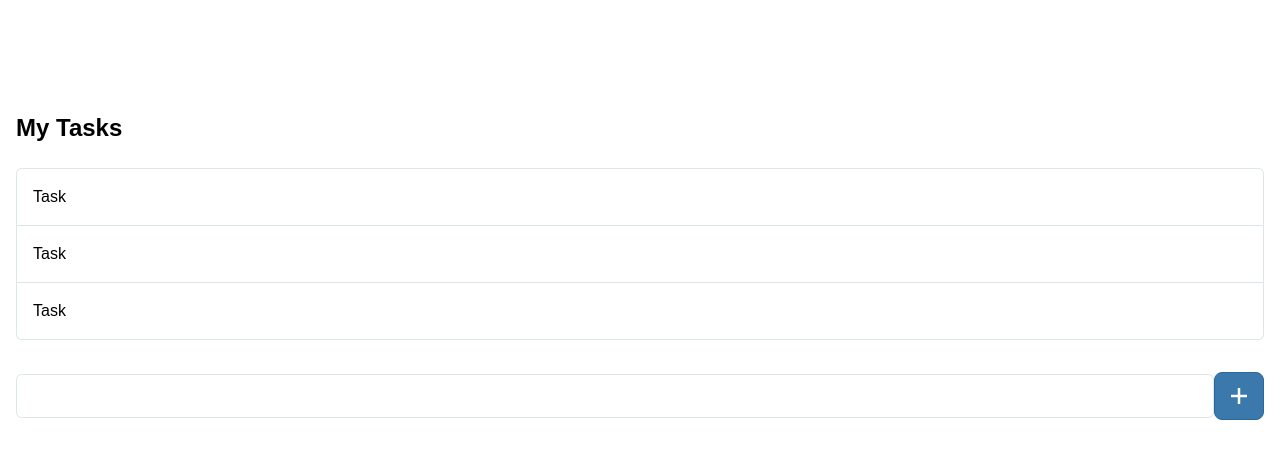
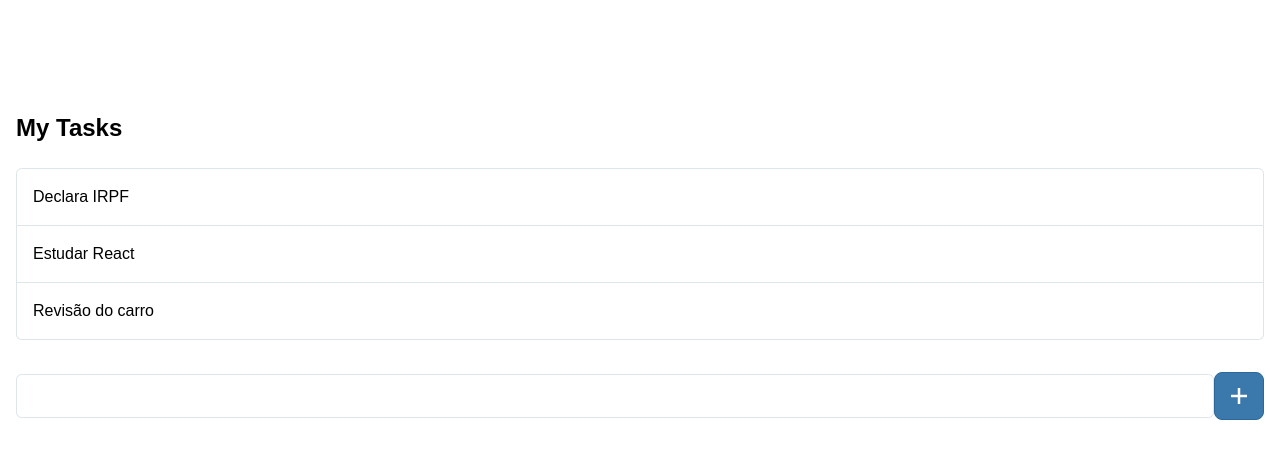
Before and after one commit to junioalmeida/puc-app-hibridas-toferrado, a React (Create React App) app: page / in a window 1280 px wide. Shown: the top 458 px of the page. Built offline with nearby package versions, Linux system fonts and the light colour scheme.

Commit message:
Change listTasks to pass task description as props

```diff
--- a/src/components/Task.js
+++ b/src/components/Task.js
@@ -3,7 +3,7 @@ import React, { Component } from 'react';
 class Task extends Component {
 
     state = {
-        content: "Task"
+        content: this.props.description
     };
 
     render() {
--- a/src/components/Tasks.js
+++ b/src/components/Tasks.js
@@ -67,7 +67,7 @@ class Tasks extends Component {
         return (
             <ul className={`list ${this.isListEmpty() ? "hidden" : ""}`}>
                 {this.state.tasks.map(
-                    (i) => <Task key={i} />
+                    (t, i) => <Task key={i} description={t}/>
                 )}
             </ul>
         );
```
